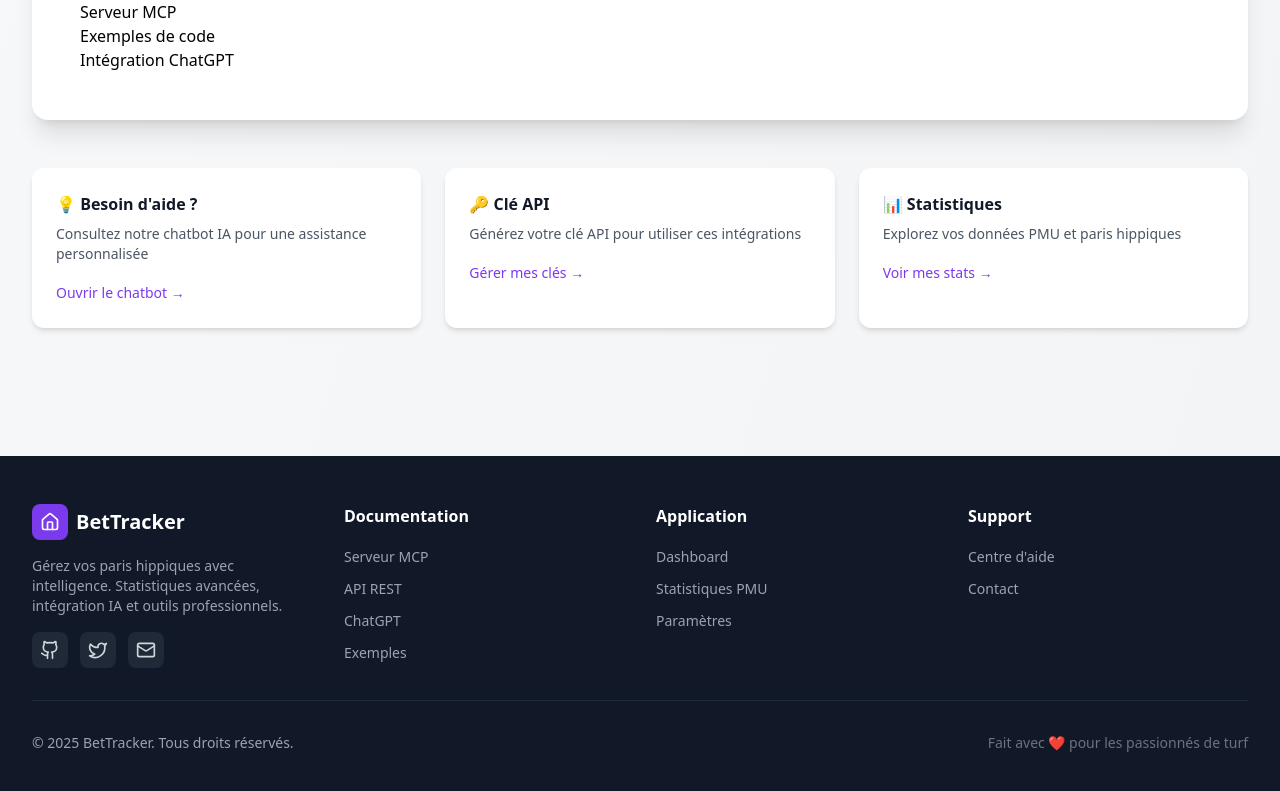
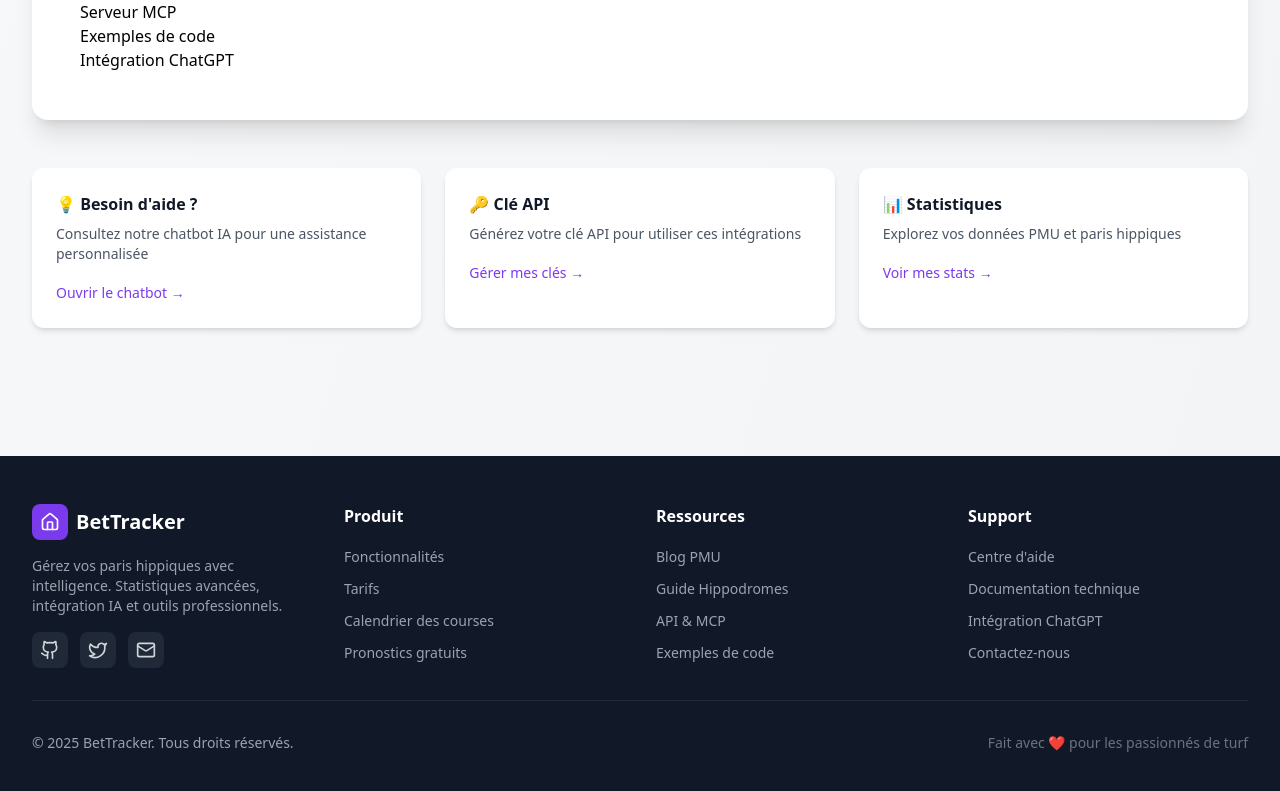
Before and after one commit to anhost77/netboot, a Next.js app in the folder frontend/: page /docs/api in a window 1280 px wide. Shown: the part 3759-4550 px from the top of the page. Built offline with nearby package versions, Linux system fonts and the light colour scheme; no server answers.

Commit message:
fix: Unifier les menus footer partout (memes liens)

```diff
--- a/frontend/app/docs/[slug]/page.tsx
+++ b/frontend/app/docs/[slug]/page.tsx
@@ -1826,47 +1826,52 @@
             {/* Colonnes de liens */}
             <>
                 <div>
-                  <h4 className="font-semibold text-white mb-4">Documentation</h4>
+                  <h4 className="font-semibold text-white mb-4">Produit</h4>
                   <ul className="space-y-2">
                     <li>
-                      <Link href="/docs/mcp-server" className="text-sm text-gray-400 hover:text-primary-400 transition-colors">
-                        Serveur MCP
+                      <Link href="/fonctionnalites" className="text-sm text-gray-400 hover:text-primary-400 transition-colors">
+                        Fonctionnalités
+                      </Link>
+                    </li>
+                    <li>
+                      <Link href="/#tarifs" className="text-sm text-gray-400 hover:text-primary-400 transition-colors">
+                        Tarifs
+                      </Link>
+                    </li>
+                    <li>
+                      <Link href="/calendrier-courses" className="text-sm text-gray-400 hover:text-primary-400 transition-colors">
+                        Calendrier des courses
+                      </Link>
+                    </li>
+                    <li>
+                      <Link href="/pronostics" className="text-sm text-gray-400 hover:text-primary-400 transition-colors">
+                        Pronostics gratuits
+                      </Link>
+                    </li>
+                  </ul>
+                </div>
+
+                <div>
+                  <h4 className="font-semibold text-white mb-4">Ressources</h4>
+                  <ul className="space-y-2">
+                    <li>
+                      <Link href="/blog" className="text-sm text-gray-400 hover:text-primary-400 transition-colors">
+                        Blog PMU
+                      </Link>
+                    </li>
+                    <li>
+                      <Link href="/hippodromes" className="text-sm text-gray-400 hover:text-primary-400 transition-colors">
+                        Guide Hippodromes
                       </Link>
                     </li>
                     <li>
                       <Link href="/docs/api" className="text-sm text-gray-400 hover:text-primary-400 transition-colors">
-                        API REST
-                      </Link>
-                    </li>
-                    <li>
-                      <Link href="/docs/chatgpt" className="text-sm text-gray-400 hover:text-primary-400 transition-colors">
-                        ChatGPT
+                        API & MCP
                       </Link>
                     </li>
                     <li>
                       <Link href="/docs/examples" className="text-sm text-gray-400 hover:text-primary-400 transition-colors">
-                        Exemples
-                      </Link>
-                    </li>
-                  </ul>
-                </div>
-
-                <div>
-                  <h4 className="font-semibold text-white mb-4">Application</h4>
-                  <ul className="space-y-2">
-                    <li>
-                      <Link href="/dashboard" className="text-sm text-gray-400 hover:text-primary-400 transition-colors">
-                        Dashboard
-                      </Link>
-                    </li>
-                    <li>
-                      <Link href="/dashboard/statistics/pmu" className="text-sm text-gray-400 hover:text-primary-400 transition-colors">
-                        Statistiques PMU
-                      </Link>
-                    </li>
-                    <li>
-                      <Link href="/dashboard/settings" className="text-sm text-gray-400 hover:text-primary-400 transition-colors">
-                        Paramètres
+                        Exemples de code
                       </Link>
                     </li>
                   </ul>
@@ -1881,9 +1886,19 @@
                       </Link>
                     </li>
                     <li>
-                      <a href="mailto:support@bettracker.pro" className="text-sm text-gray-400 hover:text-primary-400 transition-colors">
-                        Contact
-                      </a>
+                      <Link href="/docs/mcp-server" className="text-sm text-gray-400 hover:text-primary-400 transition-colors">
+                        Documentation technique
+                      </Link>
+                    </li>
+                    <li>
+                      <Link href="/docs/chatgpt" className="text-sm text-gray-400 hover:text-primary-400 transition-colors">
+                        Intégration ChatGPT
+                      </Link>
+                    </li>
+                    <li>
+                      <Link href="/contact" className="text-sm text-gray-400 hover:text-primary-400 transition-colors">
+                        Contactez-nous
+                      </Link>
                     </li>
                   </ul>
                 </div>
```
